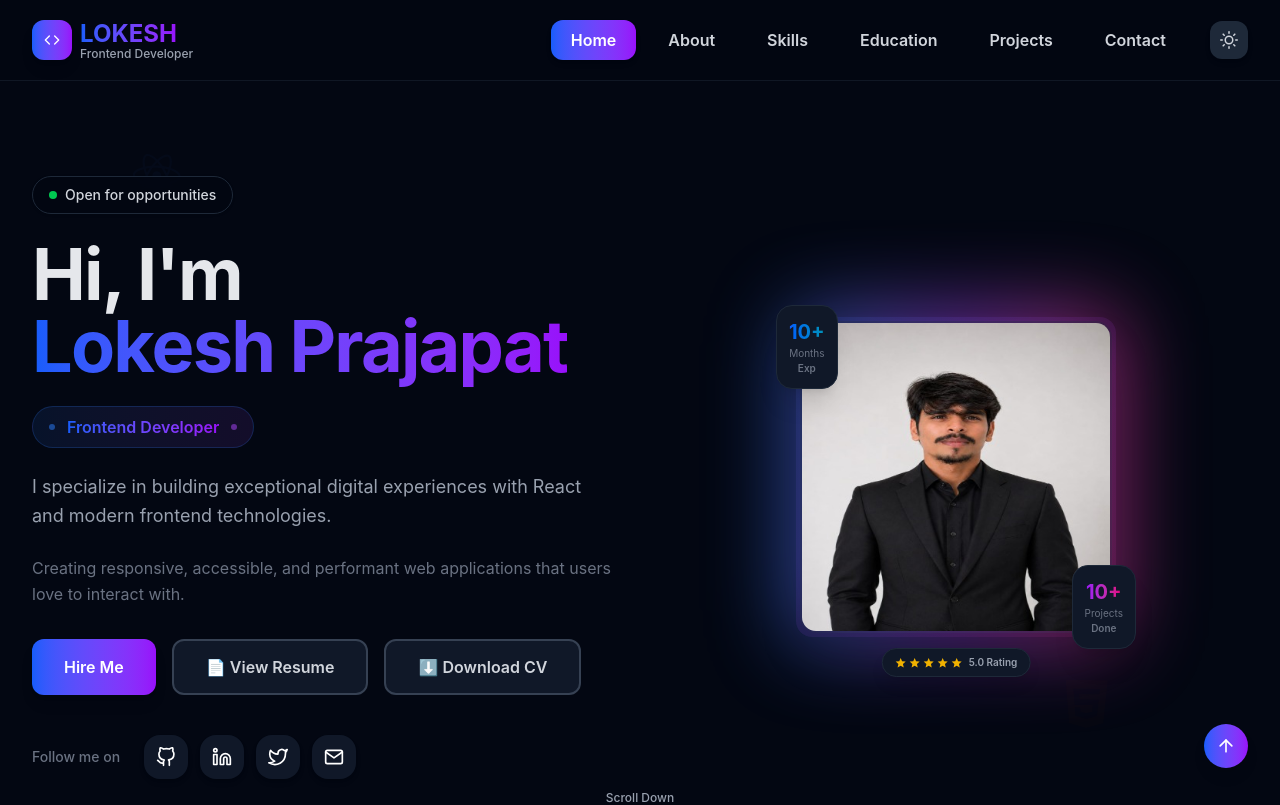
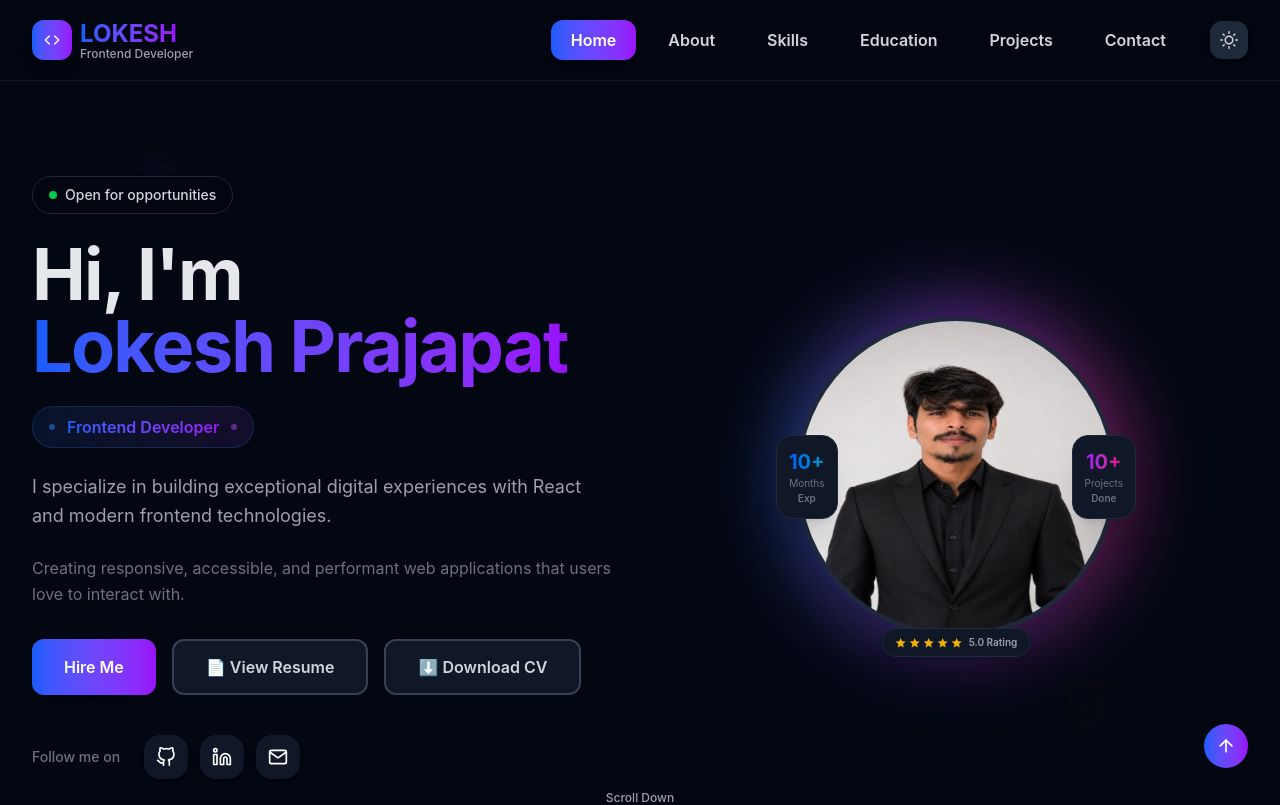
Before and after one commit to daksh-prajapat/lokesh-portfolio, a React app: page / in a window 1280 px wide. Shown: the top 805 px of the page. Built offline with nearby package versions, Linux system fonts and the light colour scheme; the HTML template or start-up script is replaced by a standard one.

Commit message:
final: hero section with correct github and linkedin links

```diff
--- a/src/components/Hero.jsx
+++ b/src/components/Hero.jsx
@@ -1,5 +1,5 @@
 import { motion, useScroll, useTransform } from 'framer-motion';
-import { FiGithub, FiLinkedin, FiTwitter, FiMail, FiDownload, FiChevronDown, FiEye } from 'react-icons/fi';
+import { FiGithub, FiLinkedin, FiMail, FiDownload, FiChevronDown } from 'react-icons/fi';
 import { SiReact, SiJavascript, SiTailwindcss, SiHtml5 } from 'react-icons/si';
 
 const Hero = () => {
@@ -8,9 +8,8 @@ const Hero = () => {
   const opacity = useTransform(scrollY, [0, 300], [1, 0.5]);
 
   const socialLinks = [
-    { icon: FiGithub, link: 'https://github.com/lokeshprajapat', color: 'hover:text-gray-900 dark:hover:text-white', bg: 'hover:bg-gray-100 dark:hover:bg-gray-800' },
-    { icon: FiLinkedin, link: 'https://linkedin.com/in/lokeshprajapat', color: 'hover:text-blue-600', bg: 'hover:bg-blue-50 dark:hover:bg-blue-950/30' },
-    { icon: FiTwitter, link: 'https://twitter.com/lokeshprajapat', color: 'hover:text-sky-500', bg: 'hover:bg-sky-50 dark:hover:bg-sky-950/30' },
+    { icon: FiGithub, link: 'https://github.com/daksh-prajapat', color: 'hover:text-gray-900 dark:hover:text-white', bg: 'hover:bg-gray-100 dark:hover:bg-gray-800' },
+    { icon: FiLinkedin, link: 'https://www.linkedin.com/in/lokesh-prajapat-354352312', color: 'hover:text-blue-600', bg: 'hover:bg-blue-50 dark:hover:bg-blue-950/30' },
     { icon: FiMail, link: 'mailto:prajapatlokesh08112003@gmail.com', color: 'hover:text-red-500', bg: 'hover:bg-red-50 dark:hover:bg-red-950/30' },
   ];
 
@@ -135,7 +134,7 @@ const Hero = () => {
               Creating responsive, accessible, and performant web applications that users love to interact with.
             </motion.p>
 
-            {/* CTA Buttons - Mobile + Desktop Working */}
+            {/* CTA Buttons */}
             <motion.div
               initial={{ opacity: 0, y: 20 }}
               animate={{ opacity: 1, y: 0 }}
@@ -154,7 +153,7 @@ const Hero = () => {
                 Hire Me
               </motion.button>
 
-              {/* View Resume Button - Mobile & Desktop */}
+              {/* View Resume Button */}
               <a
                 href="https://drive.google.com/file/d/1PlRirP6dHZhLih_Orgx9oZOpbvhmpupA/view"
                 target="_blank"
@@ -164,7 +163,7 @@ const Hero = () => {
                 📄 View Resume
               </a>
 
-              {/* Download CV Button - Mobile & Desktop */}
+              {/* Download CV Button */}
               <a
                 href="https://drive.google.com/uc?export=download&id=1PlRirP6dHZhLih_Orgx9oZOpbvhmpupA"
                 download
@@ -214,19 +213,26 @@ const Hero = () => {
               <motion.div
                 animate={{ scale: [1, 1.05, 1] }}
                 transition={{ duration: 3, repeat: Infinity, ease: "easeInOut" }}
-                className="absolute inset-0 bg-gradient-to-r from-blue-500 via-purple-500 to-pink-500 rounded-2xl blur-2xl opacity-60"
+                className="absolute inset-0 bg-gradient-to-r from-blue-500 via-purple-500 to-pink-500 rounded-full blur-2xl opacity-60"
               />
 
-              {/* Image Container */}
-              <div className="relative w-full h-full bg-gradient-to-br from-blue-500/10 via-purple-500/10 to-pink-500/10 rounded-2xl p-1 backdrop-blur-sm">
+              {/* Image Container - Rounded Circle */}
+              <div className="relative w-full h-full rounded-full overflow-hidden border-4 border-white dark:border-gray-800 shadow-2xl">
+                {/* Animated Rotating Border */}
+                <motion.div
+                  animate={{ rotate: 360 }}
+                  transition={{ duration: 8, repeat: Infinity, ease: "linear" }}
+                  className="absolute inset-0 rounded-full border-2 border-dashed border-blue-500/50"
+                />
+
                 <img
                   src="/images/profile.jpg"
                   alt="Lokesh Prajapat"
-                  className="w-full h-full object-cover rounded-2xl shadow-2xl border-2 border-white/30 dark:border-gray-800/30"
+                  className="w-full h-full object-cover scale-105 hover:scale-110 transition-transform duration-500"
                 />
 
                 {/* Shine Effect on Hover */}
-                <div className="absolute inset-0 bg-gradient-to-tr from-transparent via-white/20 to-transparent rounded-2xl opacity-0 hover:opacity-100 transition-opacity duration-700 pointer-events-none" />
+                <div className="absolute inset-0 bg-gradient-to-tr from-transparent via-white/20 to-transparent rounded-full opacity-0 hover:opacity-100 transition-opacity duration-700 pointer-events-none" />
               </div>
 
               {/* Experience Badge */}
@@ -235,7 +241,7 @@ const Hero = () => {
                 animate={{ opacity: 1, x: 0, y: 0 }}
                 transition={{ delay: 1, duration: 0.5, type: "spring" }}
                 whileHover={{ scale: 1.1, rotate: -5 }}
-                className="absolute -left-3 lg:-left-5 -top-3 bg-white dark:bg-gray-900 rounded-2xl p-2 lg:p-3 shadow-xl border border-gray-200 dark:border-gray-800 backdrop-blur-sm"
+                className="absolute -left-3 lg:-left-5 top-1/2 -translate-y-1/2 bg-white dark:bg-gray-900 rounded-2xl p-2 lg:p-3 shadow-xl border border-gray-200 dark:border-gray-800 backdrop-blur-sm z-20"
               >
                 <div className="text-center">
                   <div className="text-lg lg:text-xl font-bold bg-gradient-to-r from-blue-600 to-cyan-600 bg-clip-text text-transparent">10+</div>
@@ -250,7 +256,7 @@ const Hero = () => {
                 animate={{ opacity: 1, x: 0, y: 0 }}
                 transition={{ delay: 1.2, duration: 0.5, type: "spring" }}
                 whileHover={{ scale: 1.1, rotate: 5 }}
-                className="absolute -right-3 lg:-right-5 -bottom-3 bg-white dark:bg-gray-900 rounded-2xl p-2 lg:p-3 shadow-xl border border-gray-200 dark:border-gray-800 backdrop-blur-sm"
+                className="absolute -right-3 lg:-right-5 top-1/2 -translate-y-1/2 bg-white dark:bg-gray-900 rounded-2xl p-2 lg:p-3 shadow-xl border border-gray-200 dark:border-gray-800 backdrop-blur-sm z-20"
               >
                 <div className="text-center">
                   <div className="text-lg lg:text-xl font-bold bg-gradient-to-r from-purple-600 to-pink-600 bg-clip-text text-transparent">10+</div>
@@ -265,7 +271,7 @@ const Hero = () => {
                 animate={{ opacity: 1, y: 0 }}
                 transition={{ delay: 1.4, duration: 0.5 }}
                 whileHover={{ scale: 1.05 }}
-                className="absolute -bottom-10 left-1/2 transform -translate-x-1/2 bg-white dark:bg-gray-900 rounded-full px-3 py-1.5 shadow-lg border border-gray-200 dark:border-gray-800 flex items-center gap-1.5"
+                className="absolute -bottom-5 left-1/2 transform -translate-x-1/2 bg-white dark:bg-gray-900 rounded-full px-3 py-1.5 shadow-lg border border-gray-200 dark:border-gray-800 flex items-center gap-1.5 z-20 whitespace-nowrap"
               >
                 <div className="flex gap-0.5">
                   {[...Array(5)].map((_, i) => (
```
